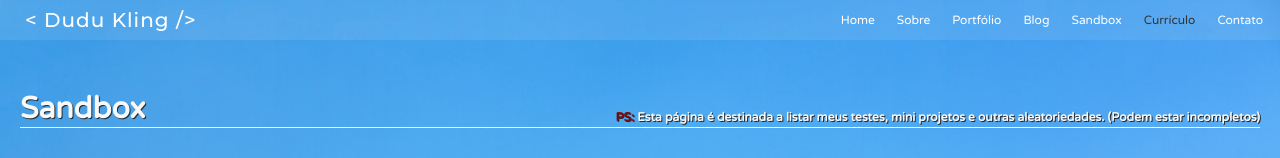
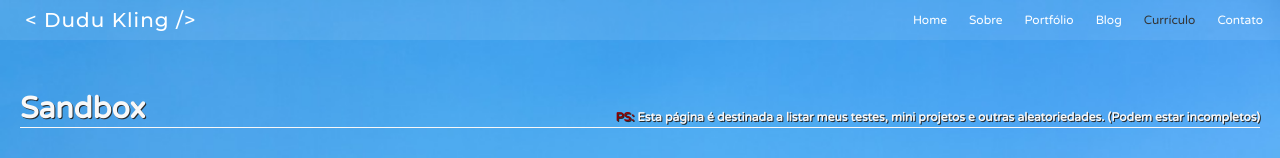
Before and after one commit to DuduKling/dudukling.github.io, a website: page sandbox.html in a window 1280 px wide. Shown: the top 158 px of the page. Drawn offline with Linux system fonts and the light colour scheme.

Commit message:
Final 1.1 - A fix

```diff
--- a/sandbox.html
+++ b/sandbox.html
@@ -1 +1 @@
-<!DOCTYPE html><html lang="pt-br"><head><title>Dudu Kling</title><meta name="viewport" content="width=device-width, initial-scale=1.0"><meta http-equiv="Content-Type" content="text/html; charset=UTF-8"><link rel="shortcut icon" href="imgs/icon.svg"><link rel="stylesheet" type="text/css" href="style.css"><link href="https://fonts.googleapis.com/css?family=Montserrat:300,500|Varela+Round" rel="stylesheet"></head><body><nav class="menu"><a class="logo" href="index.html">&lt Dudu Kling /&gt</a><ul><li><a href="index.html">Home</a></li><li> <a href="#sobre">Sobre</a></li><li> <a href="#portfolio">Portfólio</a></li><li> <a href="#blog">Blog</a></li><li> <a href="sandbox.html">Sandbox</a></li><li> <a href="#">Currículo</a></li><li> <a href="#contato">Contato</a></li></ul></nav><section class="sandboxSection"><h2 class="sandPageTitle">Sandbox<div class="aviso"><p> <span class="red">PS: </span>Esta página é destinada a listar meus testes, mini projetos e outras aleatoriedades. (Podem estar incompletos)</p></div></h2><ul class="sandList"><li class="sandLine"> <a href="sandbox/svg-animation.html"><h3 class="title">SVG Animation</h3><p class="date">Ago/17</p></a></li><li class="sandLine"> <a href="sandbox/svg-smile.html"><h3 class="title">Smile em SVG</h3><p class="date">Jul/17</p></a></li><li class="sandLine"> <a href="#"><h3 class="title">Parallax sem JS (Perspective)</h3><p class="date">Mar/17</p></a></li></ul></section></body></html>
+<!DOCTYPE html><html lang="pt-br"><head><title>Dudu Kling</title><meta name="viewport" content="width=device-width, initial-scale=1.0"><meta http-equiv="Content-Type" content="text/html; charset=UTF-8"><link rel="shortcut icon" href="imgs/icon.svg"><link rel="stylesheet" type="text/css" href="style.css"><link href="https://fonts.googleapis.com/css?family=Montserrat:300,500|Varela+Round" rel="stylesheet"></head><body><nav class="menu"><a class="logo" href="index.html">&lt Dudu Kling /&gt</a><ul><li><a href="index.html">Home</a></li><li> <a href="#sobre">Sobre</a></li><li> <a href="#portfolio">Portfólio</a></li><li> <a href="#blog">Blog</a></li><li> <a href="#">Currículo</a></li><li> <a href="#contato">Contato</a></li></ul></nav><section class="sandboxSection"><h2 class="sandPageTitle">Sandbox<div class="aviso"><p> <span class="red">PS: </span>Esta página é destinada a listar meus testes, mini projetos e outras aleatoriedades. (Podem estar incompletos)</p></div></h2><ul class="sandList"><li class="sandLine"> <a href="sandbox/svg-animation.html"><h3 class="title">SVG Animation</h3><p class="date">Ago/17</p></a></li><li class="sandLine"> <a href="sandbox/svg-smile.html"><h3 class="title">Smile em SVG</h3><p class="date">Jul/17</p></a></li><li class="sandLine"> <a href="#"><h3 class="title">Parallax sem JS (Perspective)</h3><p class="date">Mar/17</p></a></li></ul></section></body></html>
```
Also changed, not shown: index.html (+1 -1 lines).
